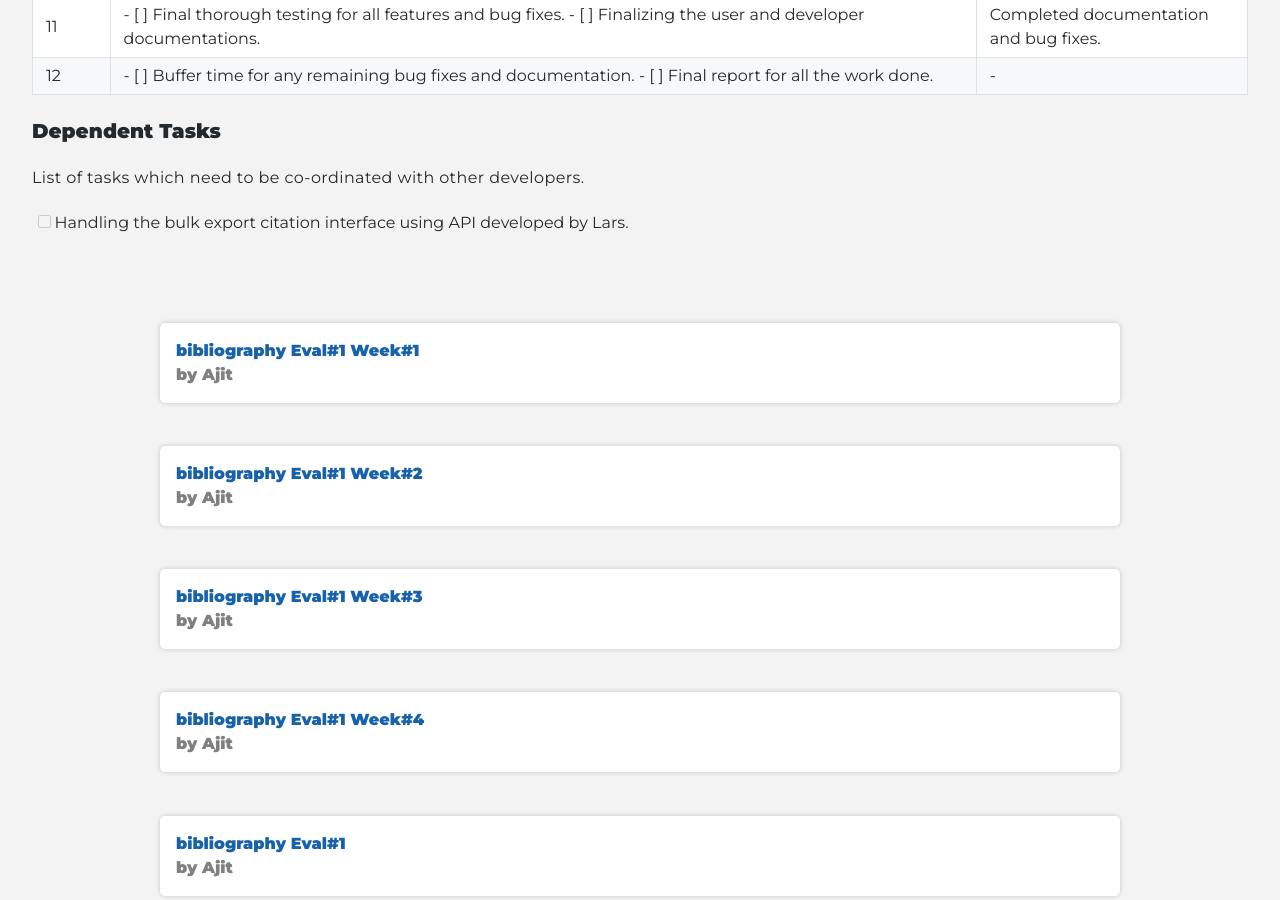
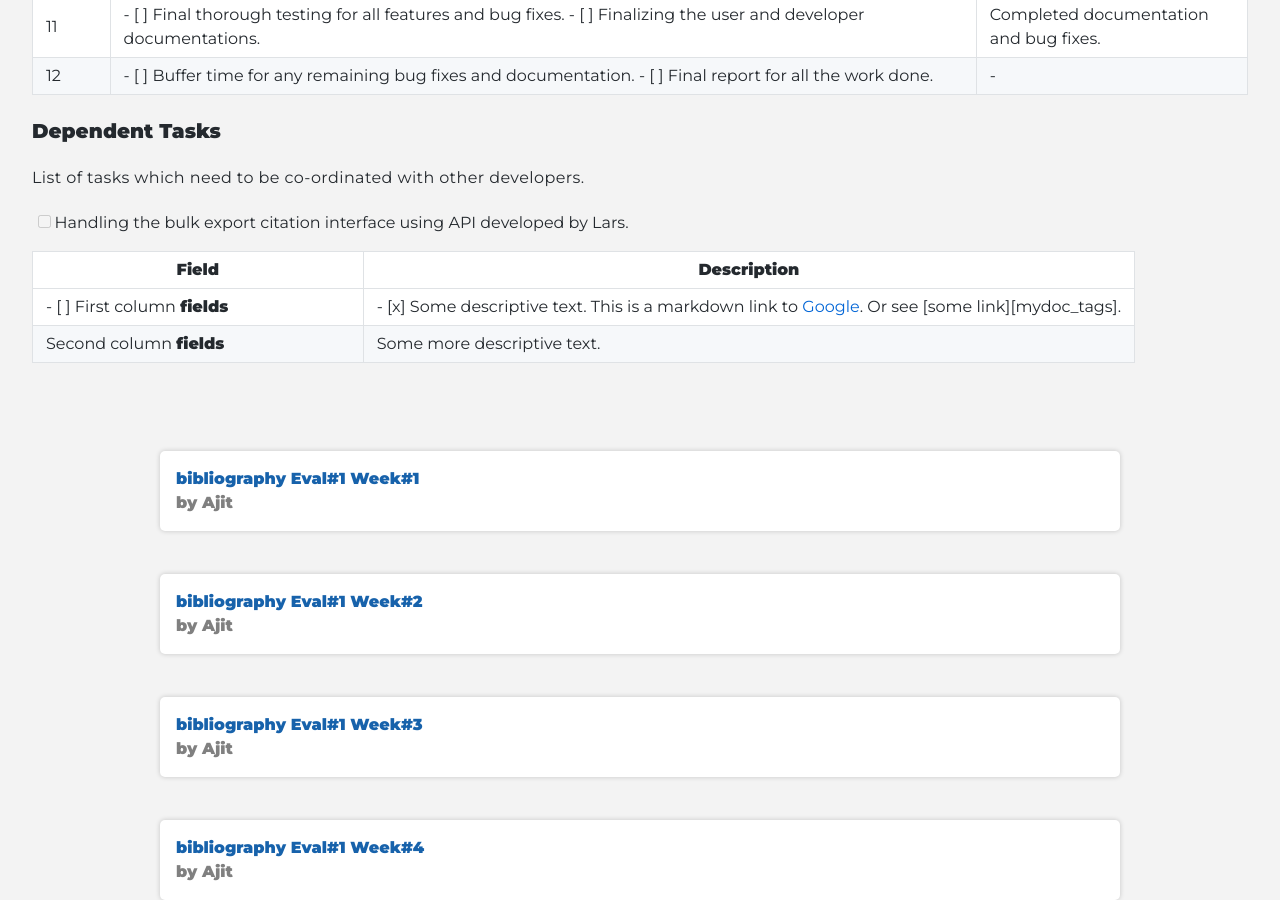
Before and after one commit to cdli-gh/blog, a Jekyll site: the page built from _blog/gsoc20/bibliography/index.md, in a window 1280 px wide and 900 px high, scrolled down 1767 px. Built offline with Jekyll 4.4.1, drawn with Linux system fonts in a browser that asks for light colours; emoji names are drawn with the system emoji font.

Commit message:
Test markdown tables

```diff
--- a/_blog/gsoc20/bibliography/index.md
+++ b/_blog/gsoc20/bibliography/index.md
@@ -51,3 +51,28 @@ easily manageable by the admin, and also have a nice linked display.
 List of tasks which need to be co-ordinated with other developers.
 
 - [ ] Handling the bulk export citation interface using API developed by Lars.
+
+
+<table>
+<colgroup>
+<col width="30%" />
+<col width="70%" />
+</colgroup>
+<thead>
+<tr class="header">
+<th>Field</th>
+<th>Description</th>
+</tr>
+</thead>
+<tbody>
+<tr>
+<td markdown="span"> - [ ] First column **fields**</td>
+<td markdown="span"> - [x] Some descriptive text. This is a markdown link to [Google](http://google.com). Or see [some link][mydoc_tags].</td>
+</tr>
+<tr>
+<td markdown="span">Second column **fields**</td>
+<td markdown="span">Some more descriptive text.
+</td>
+</tr>
+</tbody>
+</table>
--- a/_config.yml
+++ b/_config.yml
@@ -1,7 +1,5 @@
 title: CDLI
 markdown: kramdown
-kramdown:
-  input: GFM
 url: ""
 baseurl: "/blog"
 color_scheme: "#1762ab"
```
